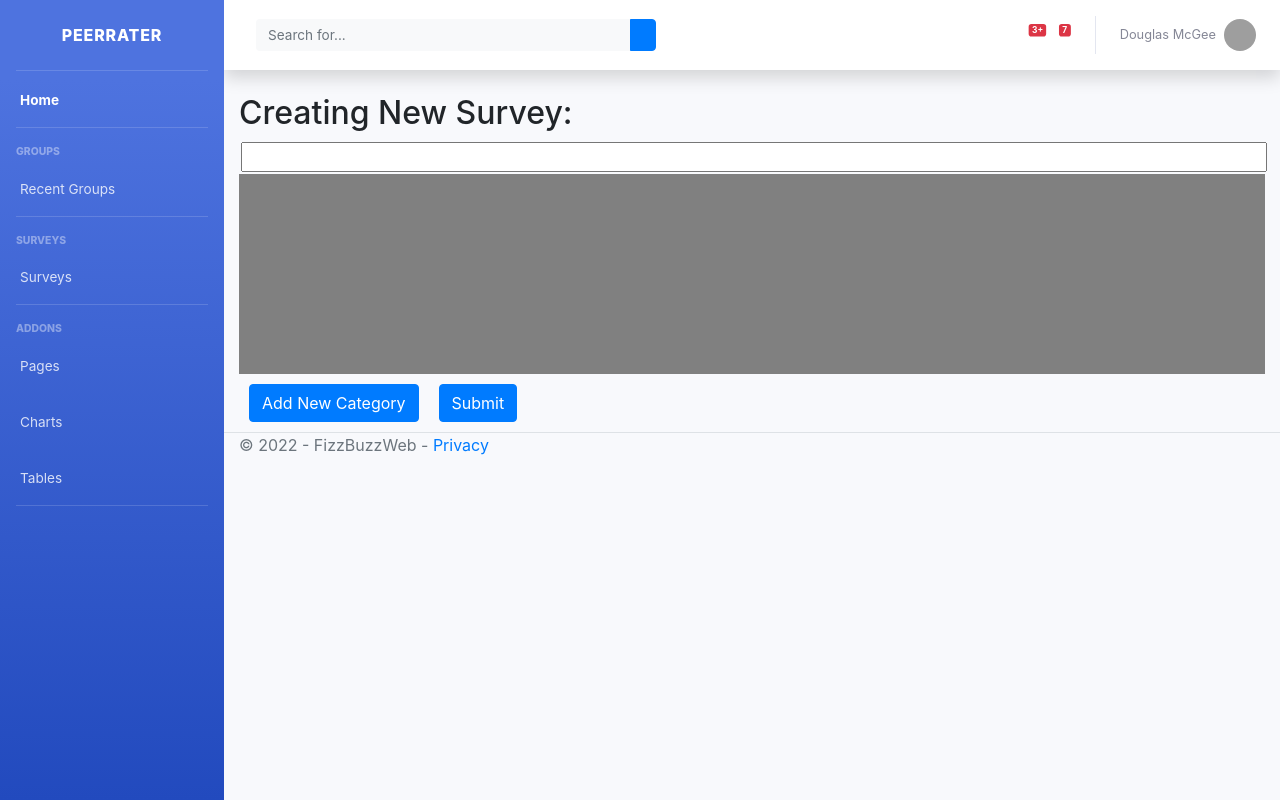
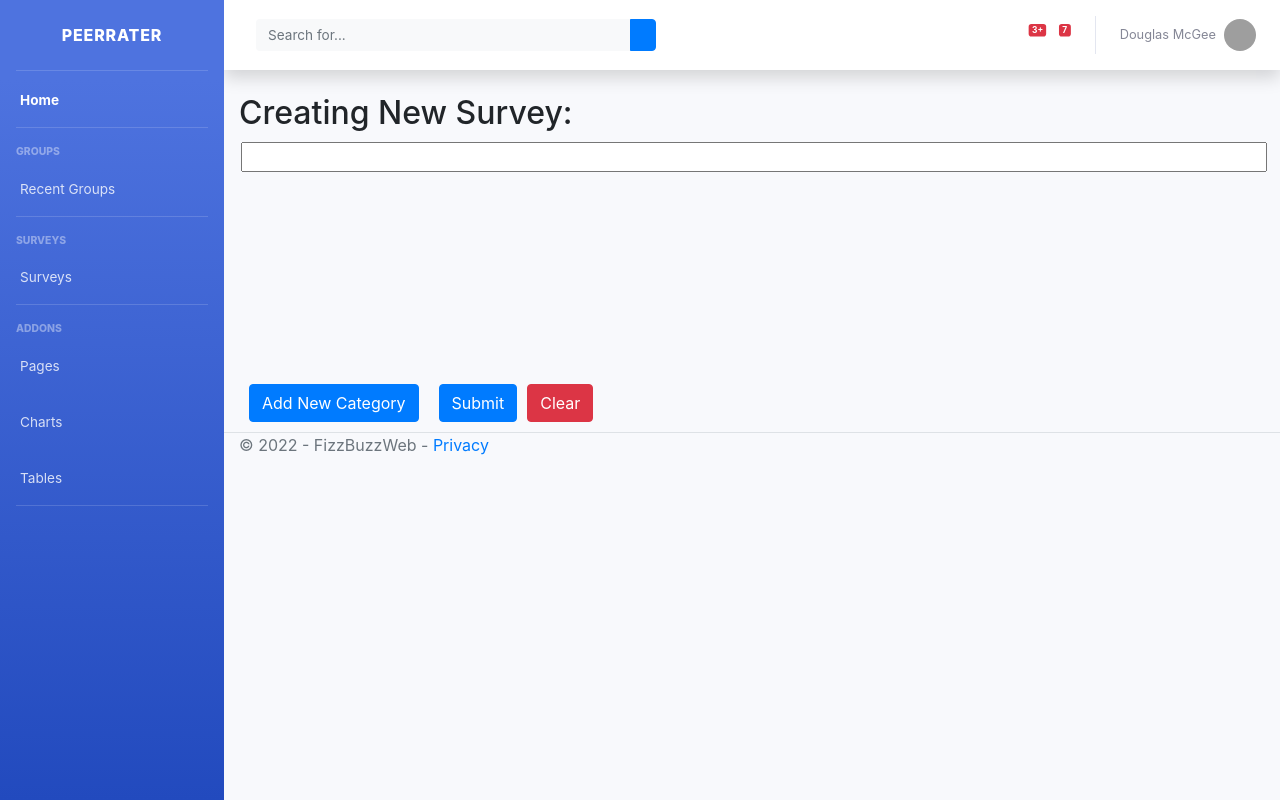
Before and after one commit to mark-p7/Frontend-Team-PeerRater, a React (Create React App) app: page /newsurvey in a window 1280 px wide. Built offline with nearby package versions, Linux system fonts and the light colour scheme; grey boxes are pictures that could not be loaded.

Commit message:
added functionality to new survey page

```diff
--- a/src/components/Footer.js
+++ b/src/components/Footer.js
@@ -3,8 +3,8 @@ import { Link } from 'react-router-dom';
 
 const footer={
   footer:{
-      /*Need to fix this to  bottom a different way*/
-      // position: "absolute",
+    //see if position:fixed works
+      // position: "fixed",
       // bottom: 0,
       // marginBottom: "20px",
       // width: "100%"
--- a/src/pages/NewSurveyPage.js
+++ b/src/pages/NewSurveyPage.js
@@ -1,5 +1,5 @@
 import React from 'react';
-
+//additional styling
 const surveyStyle={
     list:{
 
@@ -8,7 +8,6 @@ const surveyStyle={
 
     container:{
         height: '200px',
-        backgroundColor: "Grey",
         overflow: 'scroll',
         padding: '10px'
     },
@@ -20,18 +19,30 @@ const surveyStyle={
         margin:'2px'
     }
 }
-
+//Some helper functions for page functionality
 function add_new(){
     var ul = document.getElementById("list");
     var li = document.createElement("li");
     var input = document.getElementById("input").value;
-    li.appendChild(document.createTextNode(input));
-    ul.appendChild(li);
+    if(input != ""){
+      li.appendChild(document.createTextNode(input));
+      ul.appendChild(li);
+    }
+
+    document.getElementById("input").value = "";
+}
+
+function submit_data(){
+    //must be connected to database
+    document.getElementById("input").value = "";
+    document.getElementById("list").innerHTML = "";
+
 
 }
 
-function submit_data(){
-
+function clear_data(){
+    document.getElementById("input").value = "";
+    document.getElementById("list").innerHTML = "";
 }
 
 const NewSurvey = () => (
@@ -45,6 +56,7 @@ const NewSurvey = () => (
         </div>
         <button style={surveyStyle.button}onClick={add_new} type="button" class="btn btn-primary">Add New Category</button>
         <button style={surveyStyle.button}onClick={submit_data} type="button" class="btn btn-primary">Submit</button>
+        <button type="button" onClick={clear_data} class="btn btn-danger">Clear</button>
     </React.Fragment>
 );
 
```
